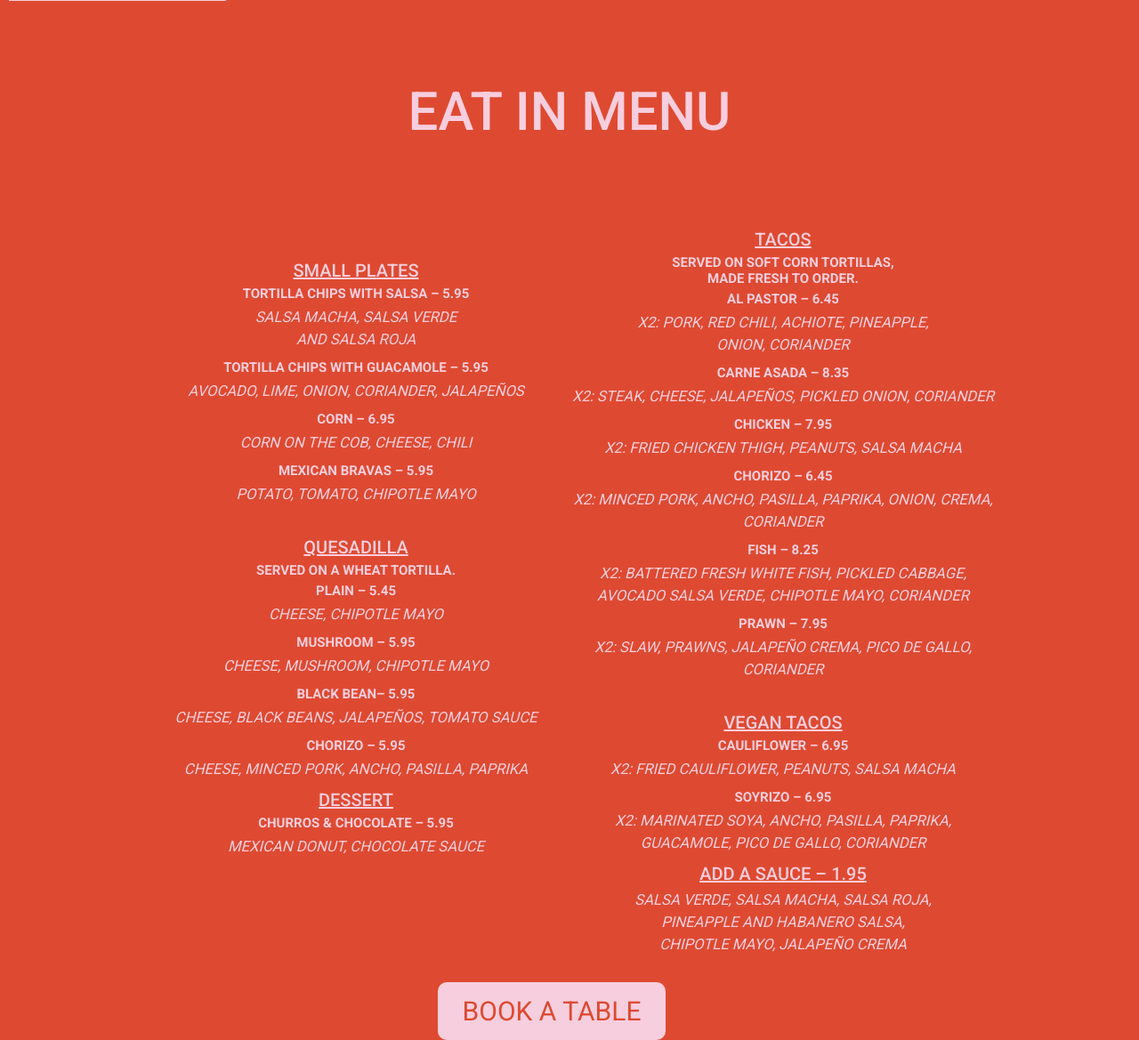
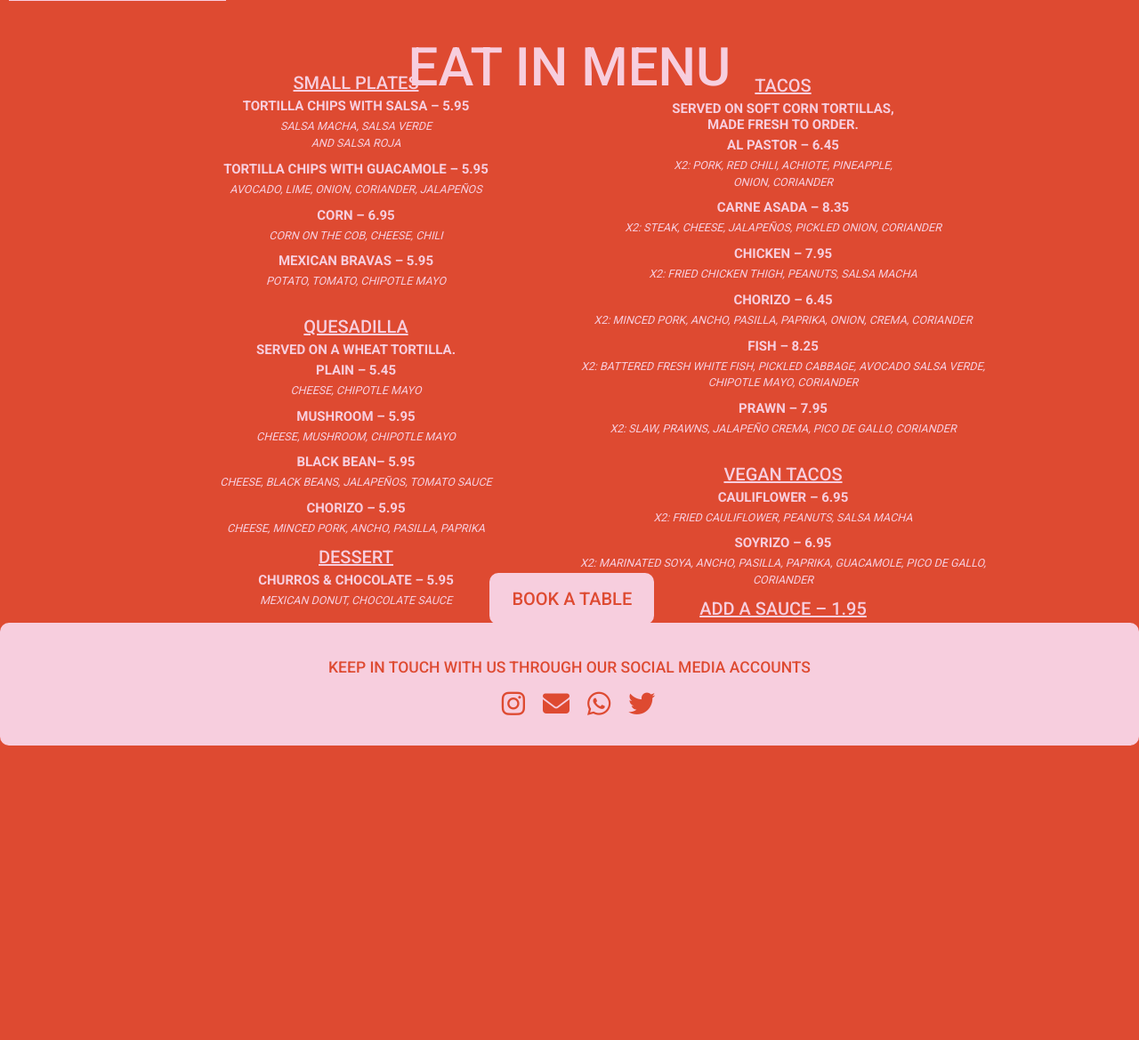
Before and after one commit to E01N/GoodTaco, a Django app: page /menu/ in a window 1280 px wide. Shown: the part 138-1307 px from the top of the page at 89% size. After the commit the page ends 976 px from the top, so only its background shows below. Run offline with Django 3.2, Linux system fonts and the light colour scheme.

Commit message:
updated style

```diff
--- a/menu/templates/menu.html
+++ b/menu/templates/menu.html
@@ -67,7 +67,7 @@
       </div>
     </aside>
 </main>
-<div href="{% url 'reservations' %}" class="menu-btn">
-  <button href="{% url 'reservations' %}">BOOK A TABLE</button>
+<div class="button">
+  <a href="{% url 'reservations' %}" class="menu-btn">book a table</a>
 </div>
 {% endblock %}
--- a/reservations/templates/reservations.html
+++ b/reservations/templates/reservations.html
@@ -3,7 +3,9 @@
 {% load crispy_forms_tags %}
 
 {% block content %}
-  <h2>Make a Reservation</h2>
+  <div class="reservation-header">
+    <h1>Make a Reservation</h1>
+  </div>
   <form method="post" action="{% url 'make_reservation' %}">
     {% csrf_token %}
     {{ form|crispy }}
--- a/static/css/base.css
+++ b/static/css/base.css
@@ -298,16 +298,17 @@ header .icons #menu{
 
 /*footer section start*/
 footer{
-  position: relative;
-  bottom: 0;
+  position: absolute;
+    bottom: -22vh;
     left: 0;
+    z-index: 99999;
     right: 0;
     border-radius: 10px;
-  background: rgb(220, 170, 196);
+    background: var(--light-color);
     height: auto;
     width: 100%;
     padding-top: 40px;
-  color: var(--dark-color);
+    color: var(--dark-color)
 }
 .footer-content{
   display: flex;
@@ -422,7 +423,7 @@ footer{
   font-weight: 600;
 }
 .menu-header{
-  margin-top: 100px;
+  margin-top: 50px;
     max-width: 100%;
     display: block;
     align-items: center;
@@ -442,18 +443,19 @@ footer{
     margin: 0 auto;
     width: 75%;
     border-radius: 10px;
+    height: 64vh;
 }
 
 .left{
   color: var(--light-color);
-  font-size: 20px;
+    font-size: 15px;
     flex: 1;
     text-align: center;
 }
 
 .right{
   color: var(--light-color);
-  font-size: 20px;
+    font-size: 15px;
     flex: 1;
     text-align: center;
     padding-top: 75px;
@@ -473,9 +475,31 @@ footer{
   cursor: pointer;
 
 }
+
+.button a{
+  background: var(--light-color);
+  padding: 14px 25px;
+  color: var(--dark-color);
+  font-size: 2rem;
+  font-weight: 500;
+  text-decoration: none;
+  border-radius: 10px;
+  cursor: pointer;
+  position: absolute;
+  margin-left: 43%;
+}
 /*menu section end*/
 
 /* reservation section start */
+
+.reservation-header h1{
+  color: var(--light-color);
+  font-size: 50px;
+  margin-bottom: 20px;
+  margin-left: 35%;
+  margin-top: 50px;
+}
+
 form {
   max-width: 600px;
   margin: 0 auto;
--- a/templates/base.html
+++ b/templates/base.html
@@ -52,6 +52,18 @@
         </div>
 
     </header>
+
+    <footer>
+        <div class="footer-content" id="footer">
+            <h3>keep in touch with us through our social media accounts</h3>
+            <ul class="socials">
+                <li><a href="https://www.instagram.com/" target="_blank"><i class="fa-brands fa-instagram"></i></a></li>
+                <li><a href="http://mail.google.com/mail?hl=en" target="_blank"><i class="fa-solid fa-envelope"></i></a></li>
+                <li><a href="https://www.whatsapp.com/" target="_blank"><i class="fa-brands fa-whatsapp"></i></a></li>
+                <li><a href="https://www.twitter.com/" target="_blank"><i class="fa-brands fa-twitter"></i></a></li>
+            </ul>
+        </div>
+    </footer>
     {% if messages %}
         <div class="message-container"></div>
     {% endif %}
@@ -60,17 +72,6 @@
     {% endblock %}
 
     {% block content %}
-        <footer>
-            <div class="footer-content" id="footer">
-                <h3>keep in touch with us through our social media accounts</h3>
-                <ul class="socials">
-                    <li><a href="https://www.instagram.com/" target="_blank"><i class="fa-brands fa-instagram"></i></a></li>
-                    <li><a href="http://mail.google.com/mail?hl=en" target="_blank"><i class="fa-solid fa-envelope"></i></a></li>
-                    <li><a href="https://www.whatsapp.com/" target="_blank"><i class="fa-brands fa-whatsapp"></i></a></li>
-                    <li><a href="https://www.twitter.com/" target="_blank"><i class="fa-brands fa-twitter"></i></a></li>
-                </ul>
-            </div>
-        </footer>
     {% endblock %}
 
     {% block postloadjs %}
```
Lines whose indentation alone changed are shown as unchanged.
